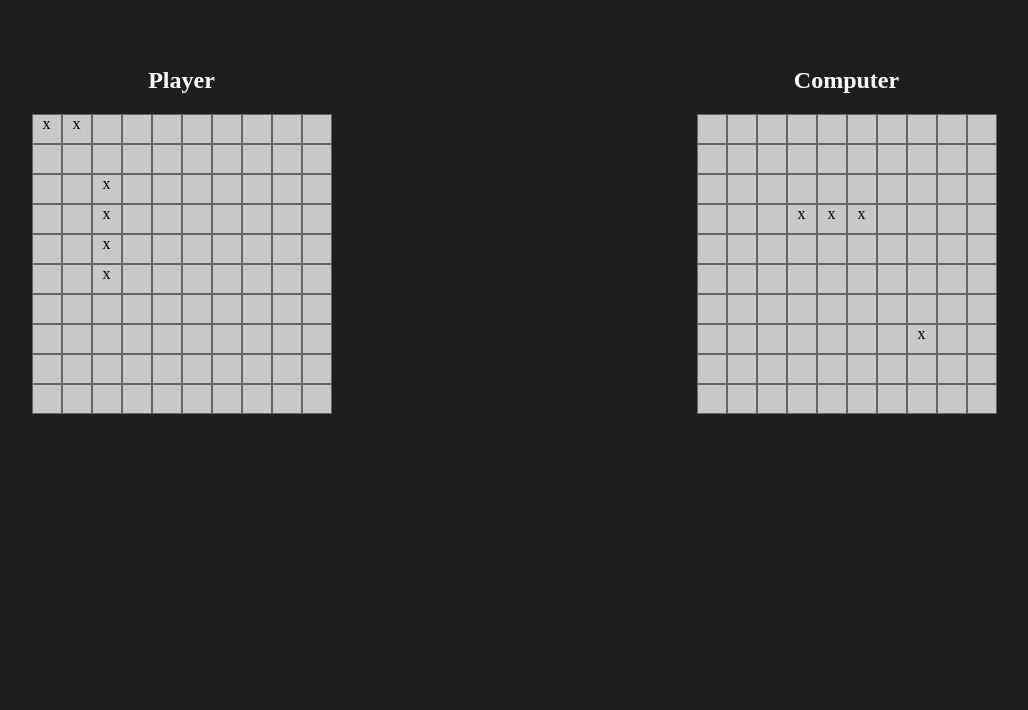
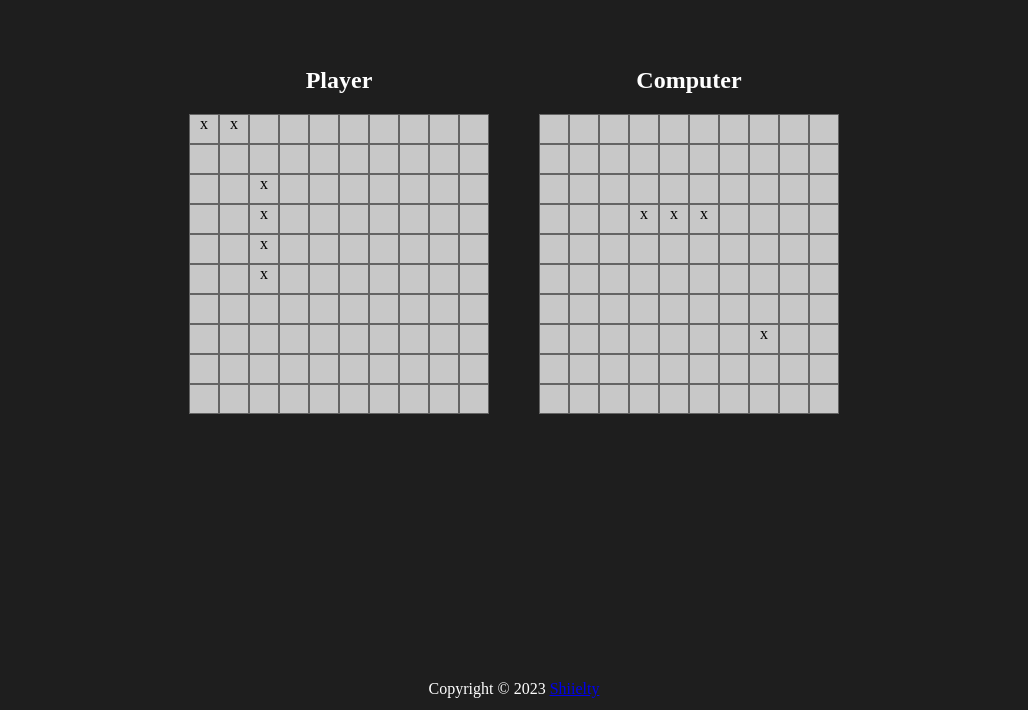
Before and after one commit to Shiielty/battleship-game, a website with bundled scripts: page src/index.html in a window 1280 px wide. Shown: the part 90-800 px from the top of the page, without its empty margins (126-1154 px from the left). Built offline with nearby package versions, Linux system fonts and the light colour scheme.

Commit message:
done with UI for now

```diff
--- a/src/dom.js
+++ b/src/dom.js
@@ -61,4 +61,12 @@ const createMain = () => {
   return main;
 };
 
-export { createHeader, createMain };
+const createFooter = () => {
+  const footer = document.createElement('footer');
+  footer.innerHTML =
+    'Copyright &copy; 2023 <a href="https://github.com/Shiielty">Shiielty</a>';
+
+  return footer;
+};
+
+export { createHeader, createMain, createFooter };
--- a/src/index.js
+++ b/src/index.js
@@ -1,6 +1,6 @@
 import { Ships } from './ships.js';
 import { Player, Computer } from './player.js';
-import { createHeader, createMain } from './dom.js';
+import { createHeader, createMain, createFooter } from './dom.js';
 import { playerDefault, computerDefault } from './handler.js';
 
 const player = Player('human');
@@ -15,9 +15,11 @@ player.placeShip(ship1);
 const content = document.querySelector('.content');
 const header = createHeader();
 const main = createMain();
+const footer = createFooter();
 
 content.appendChild(header);
 content.appendChild(main);
+content.appendChild(footer);
 
 const tiles = document.querySelectorAll('.tiles');
 
--- a/src/style.css
+++ b/src/style.css
@@ -9,7 +9,10 @@ body {
   color: rgb(255, 255, 255);
   height: 100vh;
   text-align: center;
+}
 
+.content {
+  height: 100svh;
   display: flex;
   flex-direction: column;
 }
```
Also changed, not shown: .eslintrc.json, 1 other file.
